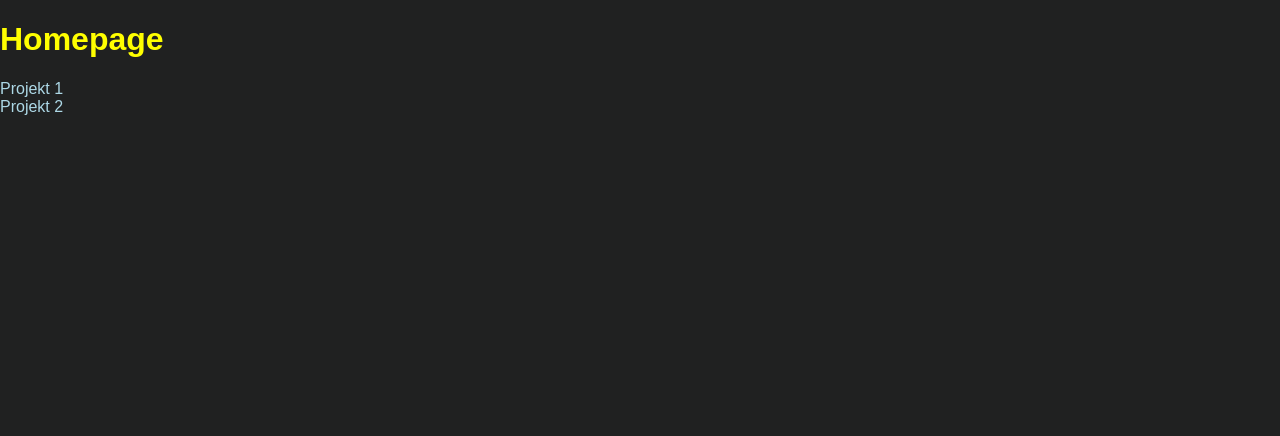
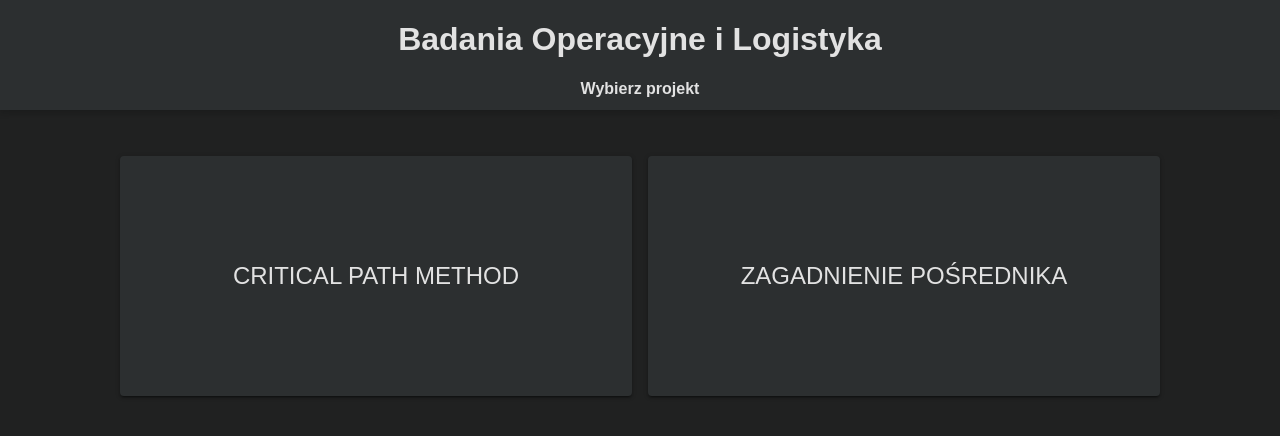
Before and after one commit to szymonborda/boil-cwp, a React (Vite) app: page / in a window 1280 px wide. Shown: the top 436 px of the page. Built offline with nearby package versions, Linux system fonts and the light colour scheme.

Commit message:
update styles in homepage and project2

```diff
--- a/src/index.css
+++ b/src/index.css
@@ -60,6 +60,30 @@ a {
     0 3px 1px -2px rgba(0, 0, 0, 0.20),
     0 1px 5px 0 rgba(0, 0, 0, 0.20);
   transition: all .1s;
+}
+
+button.bigButtonPanel{
+  color: rgb(226, 226, 226);
+  text-transform: uppercase;
+  background-color: var(--main-light-grey);
+  border-radius: 4px;
+  padding: 32px;
+  margin: 8px;
+  box-sizing: border-box;
+  max-width: 1000px;
+  width: 40vw;
+  height: 30vh;
+  font-size: x-large;
+  border: none;
+  box-shadow: 0 2px 2px 0 rgba(0, 0, 0, 0.20),
+    0 3px 1px -2px rgba(0, 0, 0, 0.20),
+    0 1px 5px 0 rgba(0, 0, 0, 0.20);
+  transition: all .1s;
+  cursor: pointer;
+}
+
+button.bigButtonPanel:hover{
+  filter: brightness(120%);
 }
 
 .panel>div {
--- a/src/pages/Homepage/Homepage.tsx
+++ b/src/pages/Homepage/Homepage.tsx
@@ -4,9 +4,18 @@ import styles from './styles.module.scss';
 function Homepage() {
   return (
     <div className={styles['homepage-container']}>
-      <h1 className={styles['homepage-header']}>Homepage</h1>
-      <Link to="/projekt1">Projekt 1</Link>
-      <Link to="/projekt2">Projekt 2</Link>
+      <div className="header">
+        <h1>Badania Operacyjne i Logistyka</h1>
+        <h4>Wybierz projekt</h4>
+      </div>
+      <div className="panelContainer" style={{ flexDirection: 'row', justifyContent: 'center' }}>
+        <Link to="/projekt1">
+          <button type="button" className="bigButtonPanel">Critical Path Method</button>
+        </Link>
+        <Link to="/projekt2">
+          <button type="button" className="bigButtonPanel">Zagadnienie pośrednika</button>
+        </Link>
+      </div>
     </div>
   );
 }
--- a/src/pages/Projekt2/Projekt2.tsx
+++ b/src/pages/Projekt2/Projekt2.tsx
@@ -1,7 +1,13 @@
 function Projekt2() {
   return (
     <div className="projekt2">
-      <h1>Strona pod projekt 2</h1>
+      <div className="header">
+        <h1>Zagadnienie Pośrednika</h1>
+        <h4>Projekt 2</h4>
+      </div>
+      <div className="panelContainer">
+        -
+      </div>
     </div>
   );
 }
```
